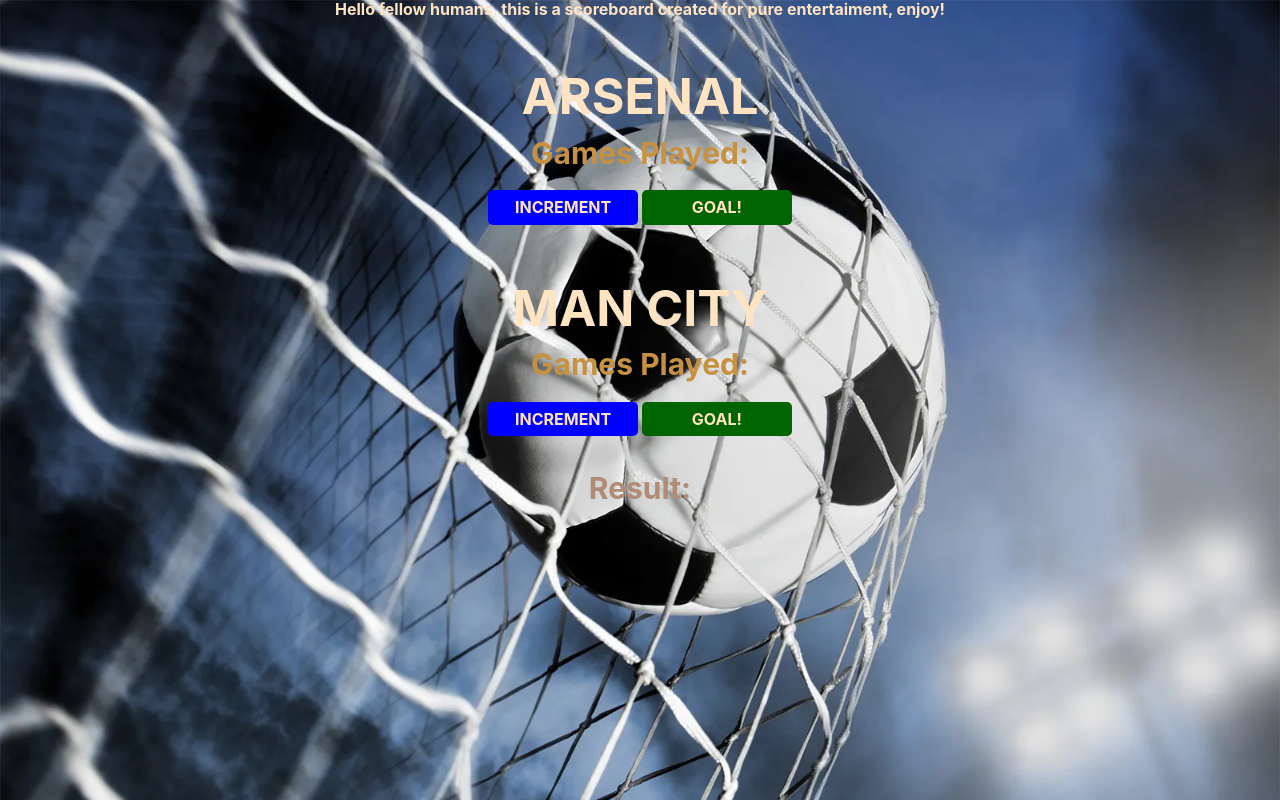
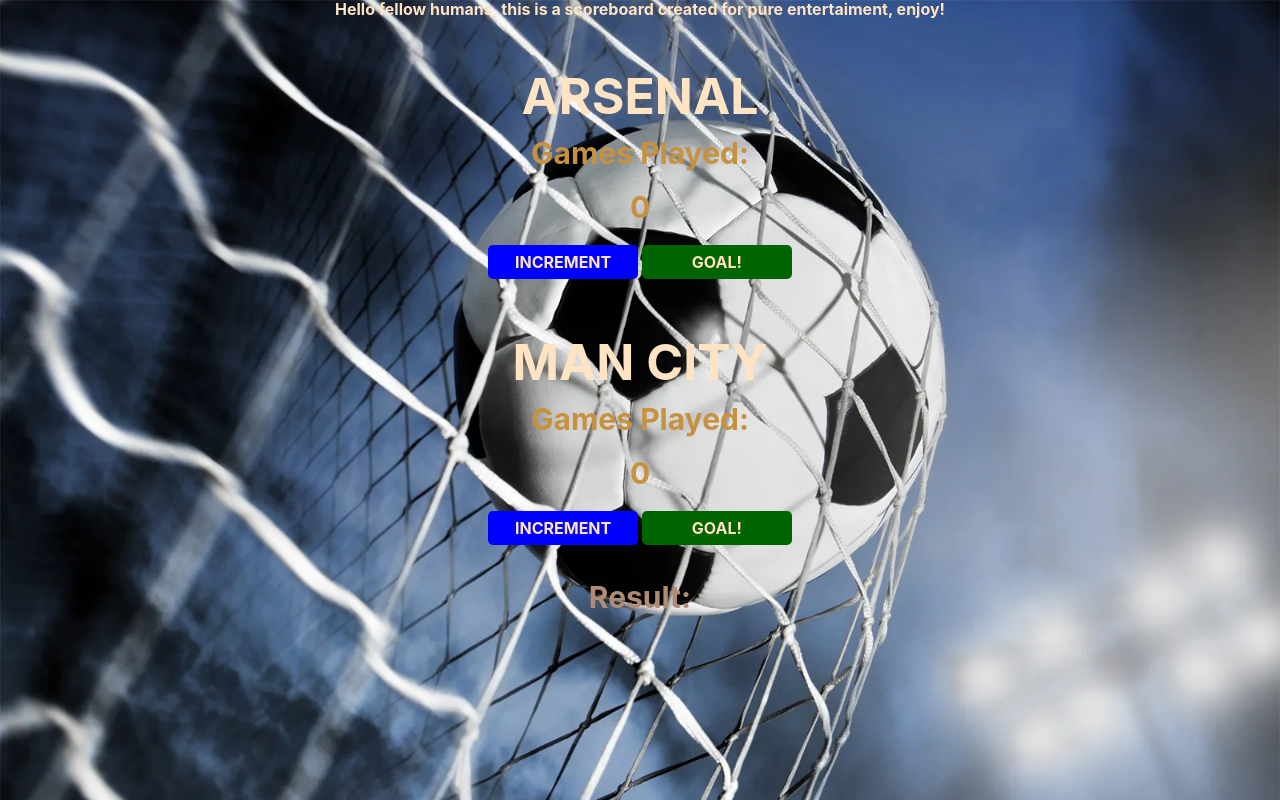
Before and after one commit to Dromuarga/scoreboard, a website built with Vite: page index.html in a window 1280 px wide. Built offline with nearby package versions, Linux system fonts and the light colour scheme.

Commit message:
Update index.html

```diff
--- a/index.html
+++ b/index.html
@@ -12,12 +12,12 @@
   </body>
   <h1>ARSENAL</h1>
   <h2>Games Played:</h2>
-  <h2 id="countA"></h2>
+  <h2 id="countA">0</h2>
   <button id="increment-btn" onclick="incrementA()">INCREMENT</button>
   <button id="goal-btn" onclick="goalA()">GOAL!</button>
   <h1>MAN CITY</h1>
   <h2>Games Played:</h2>
-  <h2 id="countM"></h2>
+  <h2 id="countM">0</h2>
   <button id="increment-btn" onclick="incrementM()">INCREMENT</button>
   <button id="goal-btn" onclick="goalM()">GOAL!</button>
   <p id="results">Result:</p>
```
